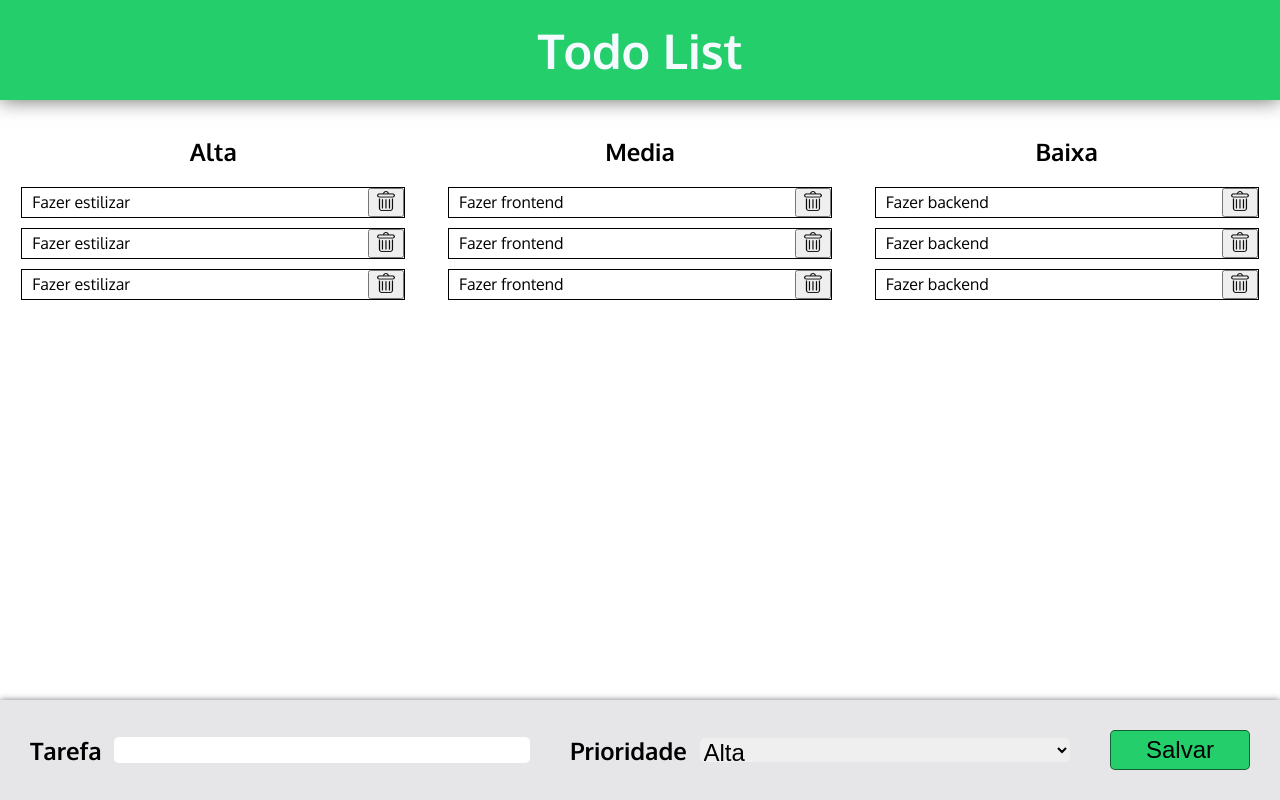
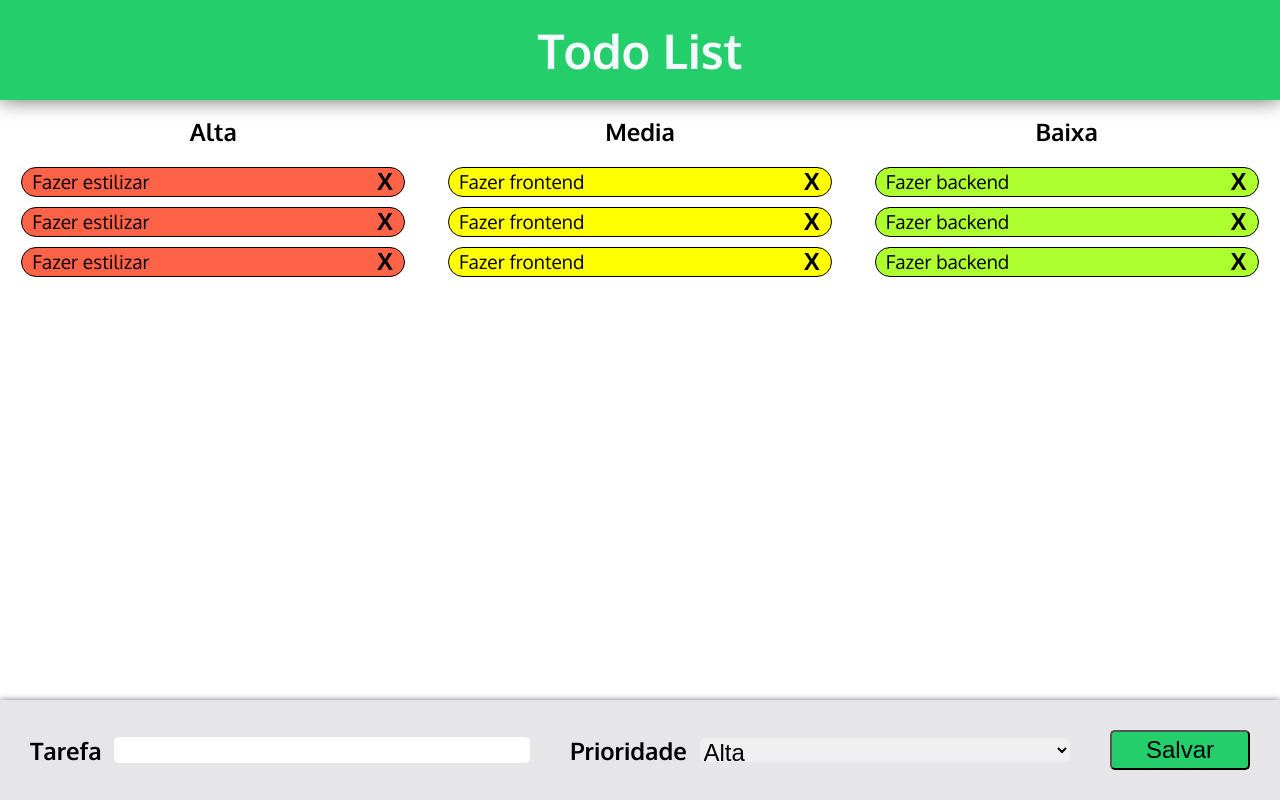
Before and after one commit to caiojardim/todo-react, a React (Create React App) app: page / in a window 1280 px wide. Built offline with nearby package versions, Linux system fonts and the light colour scheme; data requests are answered from the project's data file.

Commit message:
color by priority and css changes

```diff
--- a/src/components/ListGroup.css
+++ b/src/components/ListGroup.css
@@ -0,0 +1,34 @@
+.container-element h2 {
+    margin-top: 0;
+}
+
+.list-item {
+    border-radius: 1.2rem;
+}
+
+.list-item.high {
+    background-color: tomato;
+}
+
+.list-item.midle {
+    background-color: yellow;
+}
+.list-item.low {
+    background-color: greenyellow;
+}
+
+.list-item span {
+    font-size: 1.2rem;
+}
+
+.delete-button {
+    border: none;
+    background: none;
+    padding: 0 .7rem;
+}
+
+.delete-button span{
+    color: black;
+    font-weight: 700;
+    font-size: 1.5rem;
+}
--- a/src/components/ListGroup.jsx
+++ b/src/components/ListGroup.jsx
@@ -12,10 +12,11 @@ export default function (props) {
             {props.listOfElements.map(item => {
                 return(
                     <>
-                        <li key={item.id}>
+                        <li key={item.id} className={`list-item ${props.priority}`}>
                             <span>{item.text}</span>
-                                <button>
-                                    <img src='trash-icon.png' width="20px" alt="Trash Icon"/>
+                                <button className="delete-button">
+                                    {/* <img src="trash-icon.png" width="20px" alt="" /> */}
+                                    <span>X</span>
                                 </button>
                         </li>
 
--- a/src/components/template/Footer.css
+++ b/src/components/template/Footer.css
@@ -32,7 +32,7 @@
     background-color: #23CE6B;
     color: #000;
     border-radius: 5px;
-    border: solid 0.1px #0008;
+    /* border: solid 0.1px #0008; */
 
     padding: 0 1rem;
     font-size: 1.5rem ;
--- a/src/components/template/Main.jsx
+++ b/src/components/template/Main.jsx
@@ -35,9 +35,9 @@ export default function (props) {
         console.log(listElements.midle)
     return (
         <div className="container">
-            <ListGroup title="Alta" listOfElements={listElements.high}></ListGroup>
-            <ListGroup title="Media" listOfElements={listElements.midle}></ListGroup>
-            <ListGroup title="Baixa" listOfElements={listElements.low}></ListGroup>
+            <ListGroup title="Alta" priority="high" listOfElements={listElements.high}></ListGroup>
+            <ListGroup title="Media" priority="midle" listOfElements={listElements.midle}></ListGroup>
+            <ListGroup title="Baixa" priority="low" listOfElements={listElements.low}></ListGroup>
 
         </div>
     )
```
Also changed, not shown: public/X-icon.png (added).
